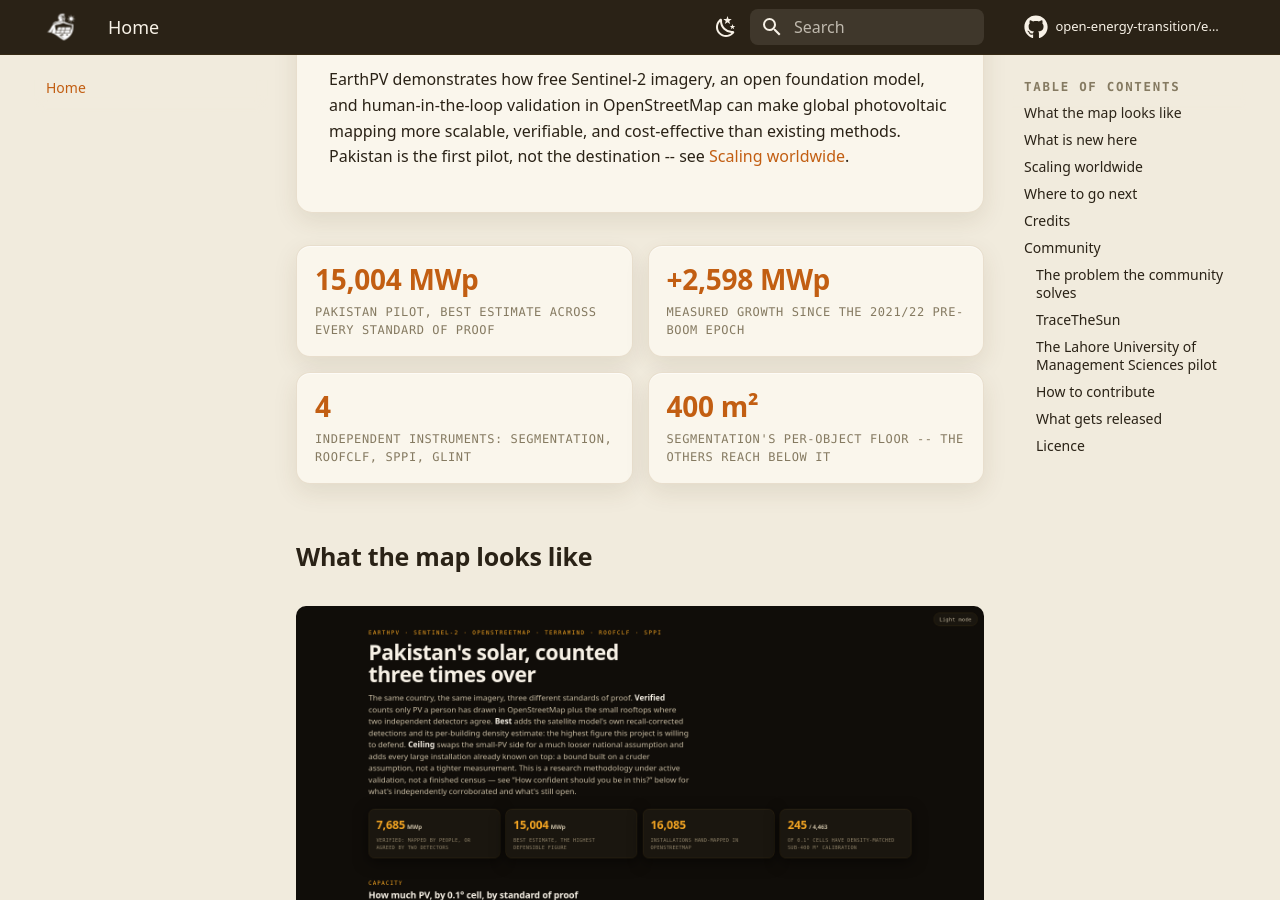
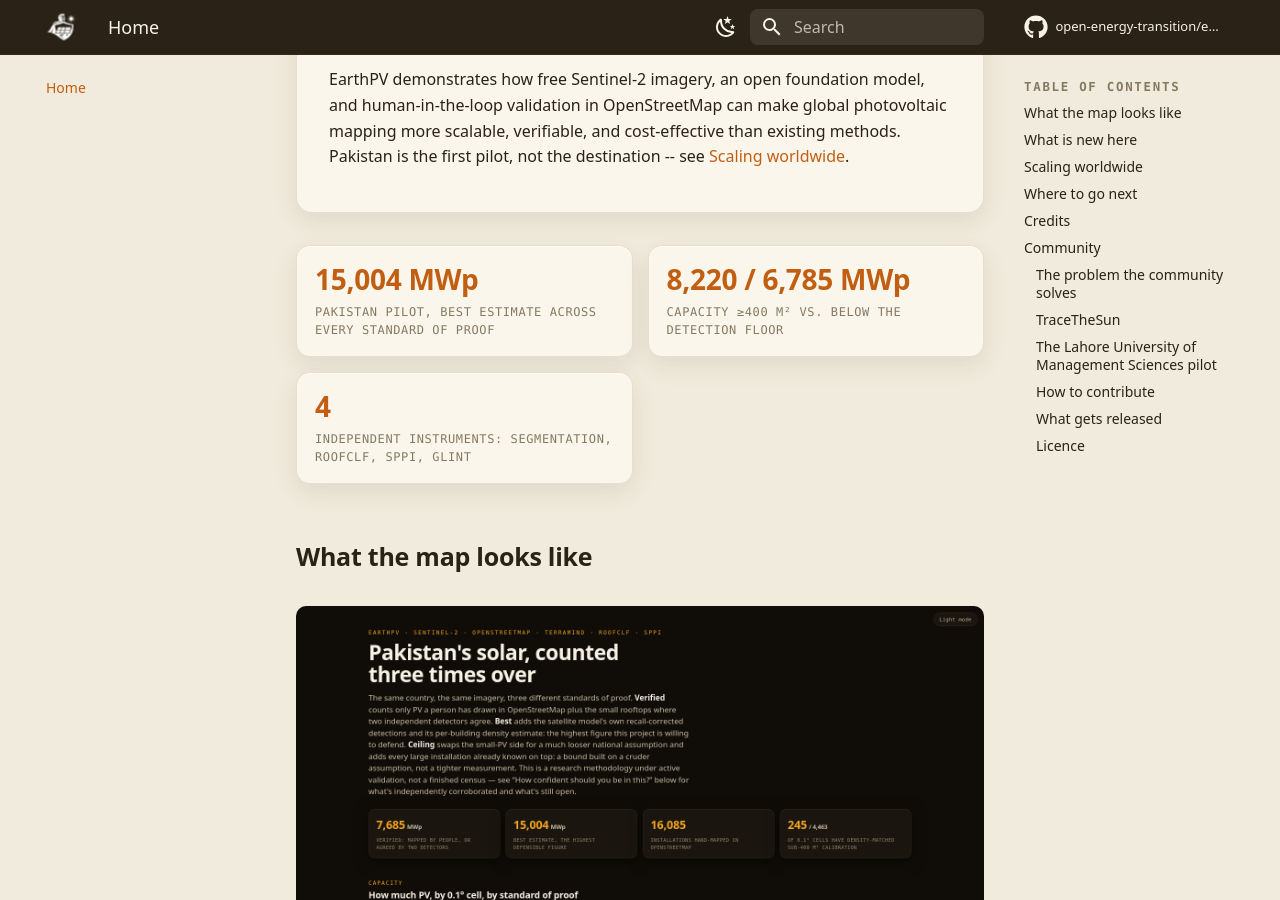
Before and after one commit to open-energy-transition/earthpv, an MkDocs documentation site: the page built from docs/index.md, in a window 1280 px wide and 900 px high, scrolled down 390 px. Built offline with MkDocs 1.6.1 and Material for MkDocs 9.7.7, drawn with Linux system fonts in a browser that asks for light colours; comment, search, counter and statistics services are not loaded.

Commit message:
don't show any growth data for now

```diff
--- a/docs/index.md
+++ b/docs/index.md
@@ -17,9 +17,8 @@ pilot, not the destination -- see [Scaling worldwide](#scaling-worldwide).
 
 <div class="stats" markdown>
 <div class="stat"><span class="value">15,004 MWp</span><span class="label">Pakistan pilot, best estimate across every standard of proof</span></div>
-<div class="stat"><span class="value">+2,598 MWp</span><span class="label">measured growth since the 2021/22 pre-boom epoch</span></div>
+<div class="stat"><span class="value">8,220 / 6,785 MWp</span><span class="label">capacity &ge;400 m&sup2; vs. below the detection floor</span></div>
 <div class="stat"><span class="value">4</span><span class="label">independent instruments: segmentation, roofclf, SPPI, glint</span></div>
-<div class="stat"><span class="value">400 m&sup2;</span><span class="label">segmentation's per-object floor -- the others reach below it</span></div>
 </div>
 
 ## What the map looks like
--- a/mkdocs.yml
+++ b/mkdocs.yml
@@ -93,7 +93,7 @@ nav:
   - Home: index.md
   - Results:
       - Capacity map: results/capacity.md
-      - Growth: results/growth.md
+      #- Growth: results/growth.md
       - Panel pose from glint: results/pv-pose.md
       - Mapping leads: results/leads.md
   - Setup New Country: reproduce.md
```
